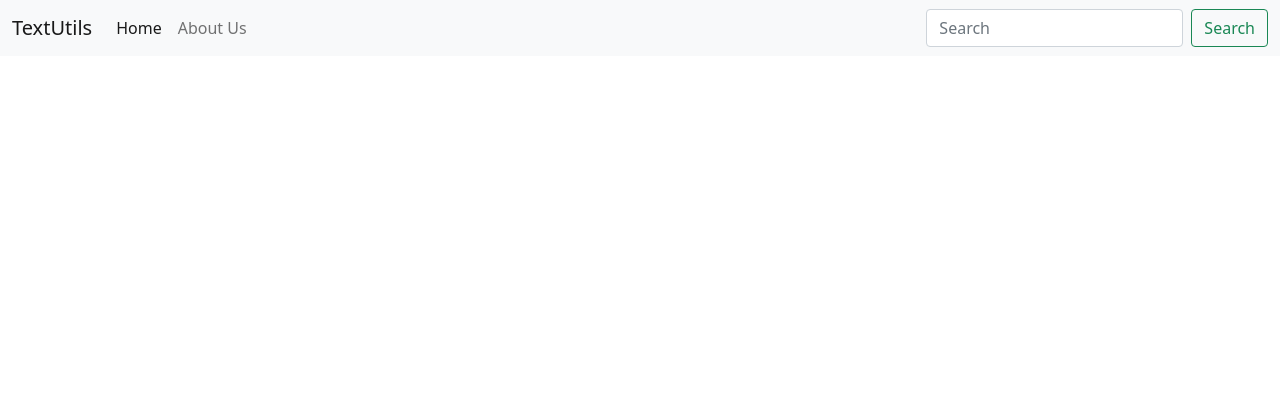
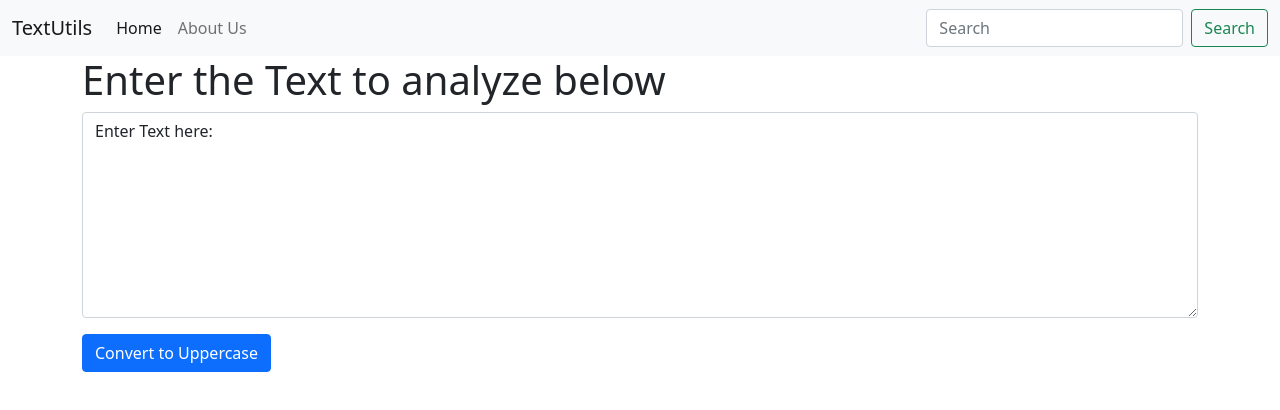
Before and after one commit to kavish-100403/textutils, a React (Create React App) app: page / in a window 1280 px wide. Shown: the top 410 px of the page. Built offline with nearby package versions, Linux system fonts and the light colour scheme.

Commit message:
Added new file TextForm.js in which input is taken from the user and it is changed into UpperCase with the help of Hooks in React.

```diff
--- a/src/App.js
+++ b/src/App.js
@@ -1,12 +1,16 @@
 // import logo from './lref="/"ogo.svg';
 import './App.css';
 import Navbar from './components/Navbar';
+import TextForm from './components/TextForm';
 
 // let name="kavish"
 function App() {
   return(
     <>
-           <Navbar title="TextUtils" aboutText="About Us"/>
+      <Navbar title="TextUtils" aboutText="About Us" />
+      <div className="container" my-3>
+      <TextForm heading="Enter the Text to analyze below"/>
+      </div>
     </>
 )
 }
--- /dev/null
+++ b/src/components/TextForm.js
@@ -0,0 +1,32 @@
+import React, { useState } from 'react'
+
+//The value are being added to the 'text' variable
+//'setText' is being used to update the 'text' values
+
+
+export default function TextForm(props) {
+    //This is part of Hooks https://legacy.reactjs.org/docs/hooks-intro.html
+    const handleUpClick = () => {
+        // console.log("Uppercase was Clicked " + text);
+        let newText = text.toUpperCase();
+        setText(newText);
+    }
+    //When we tr to change anything in the textbox an event i generated
+    //That event is use to change the values in the textbox
+    const handleOnChnage = (event) => {
+        // console.log("Onchange")
+        setText(event.target.value)
+    }
+    const [text, setText] = useState("Enter Text here: ");
+
+    return (
+        <div>
+            {/* console.log(useState("Enter text here2")); */}
+            <h1>{props.heading}</h1>
+            <div className="mb-3">
+                <textarea className="form-control" id="myBox" value={text} onChange={ handleOnChnage} rows="8"></textarea>
+            </div>
+            <button className="btn btn-primary" onClick={handleUpClick}>Convert to Uppercase</button>
+        </div>
+  )
+}
```
